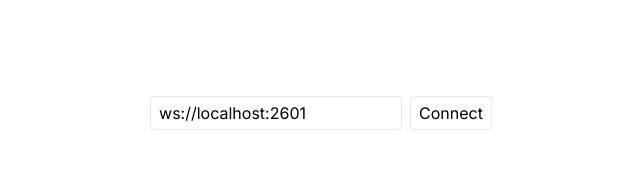
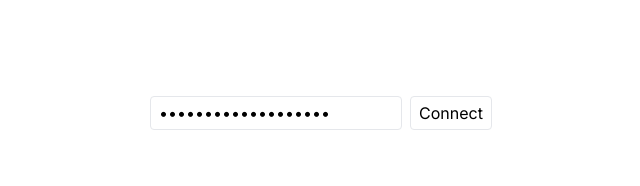
Before and after one commit to farizrifqi/pxl-rest-handler, a Next.js app: page / in a window 1280 px wide. Shown: the top 186 px of the page, without its empty margins (319-959 px from the left). Built offline with nearby package versions, Linux system fonts and the light colour scheme.

Commit message:
set as password

```diff
--- a/src/components/Page/Index.jsx
+++ b/src/components/Page/Index.jsx
@@ -151,7 +151,7 @@ $$/       $$/   $$/ $$$$$$$$/ `}
         <div className="w-1/2 p-2 flex flex-col gap-0.5">
           <div className="flex flex-row items-center gap-2">
             <input
-              type="text"
+              type="password"
               className="px-2 border py-1 outline-none rounded"
               value={sUrl}
               onChange={(e) => setSUrl(e.target.value)}
@@ -424,7 +424,7 @@ $$/       $$/   $$/ $$$$$$$$/ `}
     <div className="w-full flex flex-col gap-1 items-center py-24">
       <div className="flex flex-row items-center gap-2">
         <input
-          type="text"
+          type="password"
           className="px-2 border py-1 outline-none rounded"
           value={sUrl}
           onChange={(e) => setSUrl(e.target.value)}
```
